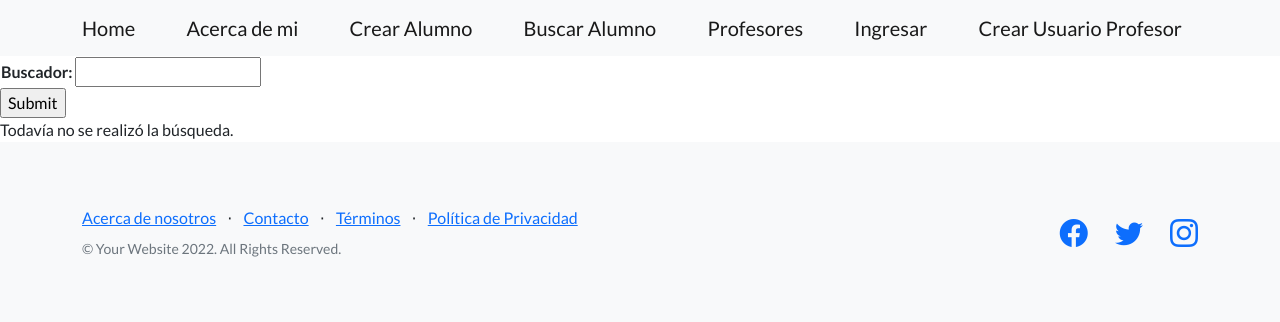
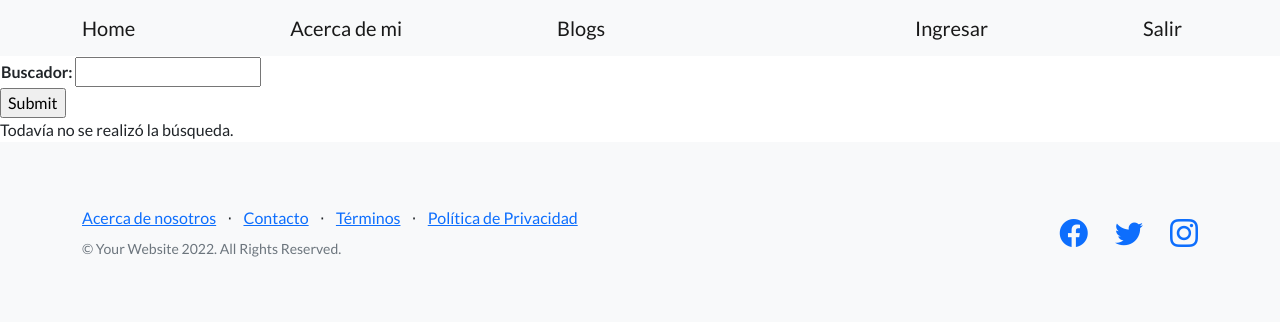
Before and after one commit to maribardini/Entrega1-Bardini, a Django app: page /escuela/busqueda-alumno/ in a window 1280 px wide. Shown: the top 322 px of the page. Run offline with Django 4.2, Linux system fonts and the light colour scheme; some libraries are stand-ins or nearby versions.

Commit message:
Se agregó el route pages de los blogs

```diff
--- a/escuela/forms.py
+++ b/escuela/forms.py
@@ -18,8 +18,4 @@ class ProfesorFormulario(forms.Form):
     apellido = forms.CharField(max_length=30)
     email = forms.EmailField()
     disciplina = forms.CharField(max_length=30)
-    # fecha_creacion = format_stack.DateTimeField(default=timezone.now)
     tarjeta_presentacion = RichTextFormField(required=False)
-
-# class ProfesoresBusqueda(forms.Form):
-#     nombre = forms.CharField(max_length=20)
--- a/escuela/templates/escuela/profesores_list.html
+++ b/escuela/templates/escuela/profesores_list.html
@@ -19,4 +19,6 @@
         </li>
     {% endfor %}
 
+
+
 {% endblock Template %}
--- a/escuela/views.py
+++ b/escuela/views.py
@@ -3,7 +3,7 @@ from django.shortcuts import render, redirect
 from .forms import AlumnoForm, BusquedaAlumno, ProfesorFormulario
 from .models import Alumno, Profesores
 from django.views.generic import ListView, DetailView
-from django.views.generic.edit import UpdateView, DeleteView, CreateView
+from django.views.generic.edit import UpdateView, DeleteView
 from django.contrib.auth.decorators import login_required
 from django.contrib.auth.mixins import LoginRequiredMixin
 
@@ -12,7 +12,6 @@ from django.contrib.auth.mixins import LoginRequiredMixin
 def escuela(request):
     return render(request,'escuela.html')
 
-@login_required
 def formulario_alumnos(request):
     if request.method == 'POST':
         formulario = AlumnoForm(request.POST)
@@ -39,6 +38,7 @@ def busqueda_alumno(request):
 
         {'buscador': buscador, 'alumnos_buscados': alumnos_buscados, 'dato': dato})
 
+@login_required
 def crear_profesor(request):
 
     if request.method == 'POST':
@@ -49,7 +49,7 @@ def crear_profesor(request):
             profesor = Profesores(nombre=data['nombre'], apellido=data['apellido'], tarjeta_presentacion=data['tarjeta_presentacion'])
             profesor.save()
             return render(request, "indice/index.html", {})
-            # return redirect(escuela)
+            # return redirect('indice')
 
     form = ProfesorFormulario()
     return render(request, "escuela/crear_profesor.html", {'form': form})
@@ -68,19 +68,14 @@ class ProfesorDetalle(DetailView):
     template_name = 'escuela/profesores_dato.html'
 
 
-class ProfesorEditar(UpdateView):
+class ProfesorEditar(LoginRequiredMixin, UpdateView):
     model = Profesores
     success_url = '/escuela/profesores_list'
     template_name = 'escuela/profesores_form.html'
     fields = ['nombre', 'apellido', 'email', 'disciplina', 'tarjeta_presentacion']
 
 
-class CrearProfesor(CreateView):
+
+class BorrarProfesor(LoginRequiredMixin,DeleteView):
     model = Profesores
     success_url = '/escuela/profesores_list'
-    fields = ['nombre', 'apellido']
-
-
-class BorrarProfesor(DeleteView):
-    model = Profesores
-    success_url = '/escuela/profesores_list'
--- a/indice/templates/indice/index.html
+++ b/indice/templates/indice/index.html
@@ -24,18 +24,19 @@
             <div class="container">
                 <a class="navbar-brand" href= "{% url 'inicio' %}" >Home</a>
                 <a class="navbar-brand" href= "{% url 'about' %}" >Acerca de mi</a>
-                <a class="navbar-brand" href={% url 'formulario_alumnos' %}>Crear Alumno</a>
+                <a class="navbar-brand" href= "{% url 'pages' %}" >Blogs</a>
+                {% comment %} <a class="navbar-brand" href={% url 'formulario_alumnos' %}>Crear Alumno</a>
                 <a class="navbar-brand" href={% url 'busqueda_alumno' %}>Buscar Alumno</a>
-                <a class="navbar-brand" href={% url 'profesores_list' %}>Profesores</a>
-                {% if request.user.is_authenticated %}
+                <a class="navbar-brand" href={% url 'profesores_list' %}>Profesores</a> {% endcomment %}
+                {% comment %} {% if request.user.is_authenticated %} {% endcomment %}
                     <a class="navbar-brand" href={% url 'usuario_datos' %}>
                         {{request.user.username}}
                     </a>
+                    <a class="navbar-brand" href={% url 'login' %}>Ingresar</a>
+                {% comment %} {% else %} {% endcomment %}
                     <a class="navbar-brand" href={% url 'logout' %}>Salir</a>
-                {% else %}
-                    <a class="navbar-brand" href={% url 'login' %}>Ingresar</a>
-                    <a class="navbar-brand" href={% url 'registrar' %}>Crear Usuario Profesor</a>
-                {% endif %}
+                 {% comment %}   <a class="navbar-brand" href={% url 'registrar' %}>Crear Usuario Profesor</a>
+                {% comment %}{% endif %} {% endcomment %}
 
             </div>
         </nav>
--- a/indice/urls.py
+++ b/indice/urls.py
@@ -1,7 +1,8 @@
 from django.urls import path
-from .views import inicio, about
+from .views import inicio, about, pages
 
 urlpatterns = [
 	path ('', inicio, name = 'inicio'),
- 	path ('about', about, name = 'about')
+ 	path ('about', about, name = 'about'),
+  	path ('pages', pages, name = 'pages')
  ]
--- a/indice/views.py
+++ b/indice/views.py
@@ -8,3 +8,6 @@ def inicio (request):
 
 def about (request):
     return render(request, "indice/about.html", {})
+
+def pages (request):
+    return render(request, "indice/pages.html", {})
```
Also changed, not shown: escuela/models.py (+0 -15 lines), indice/templates/indice/pages.html (added, +15 -0 lines), proyecto_escuela/settings.py (+7 -5 lines), README.md, escuela/templates/escuela/busqueda_alumno.html (line endings or trailing spaces), media/avatar/avatars_clG2TQQ.jpg (deleted), 1 other file.
